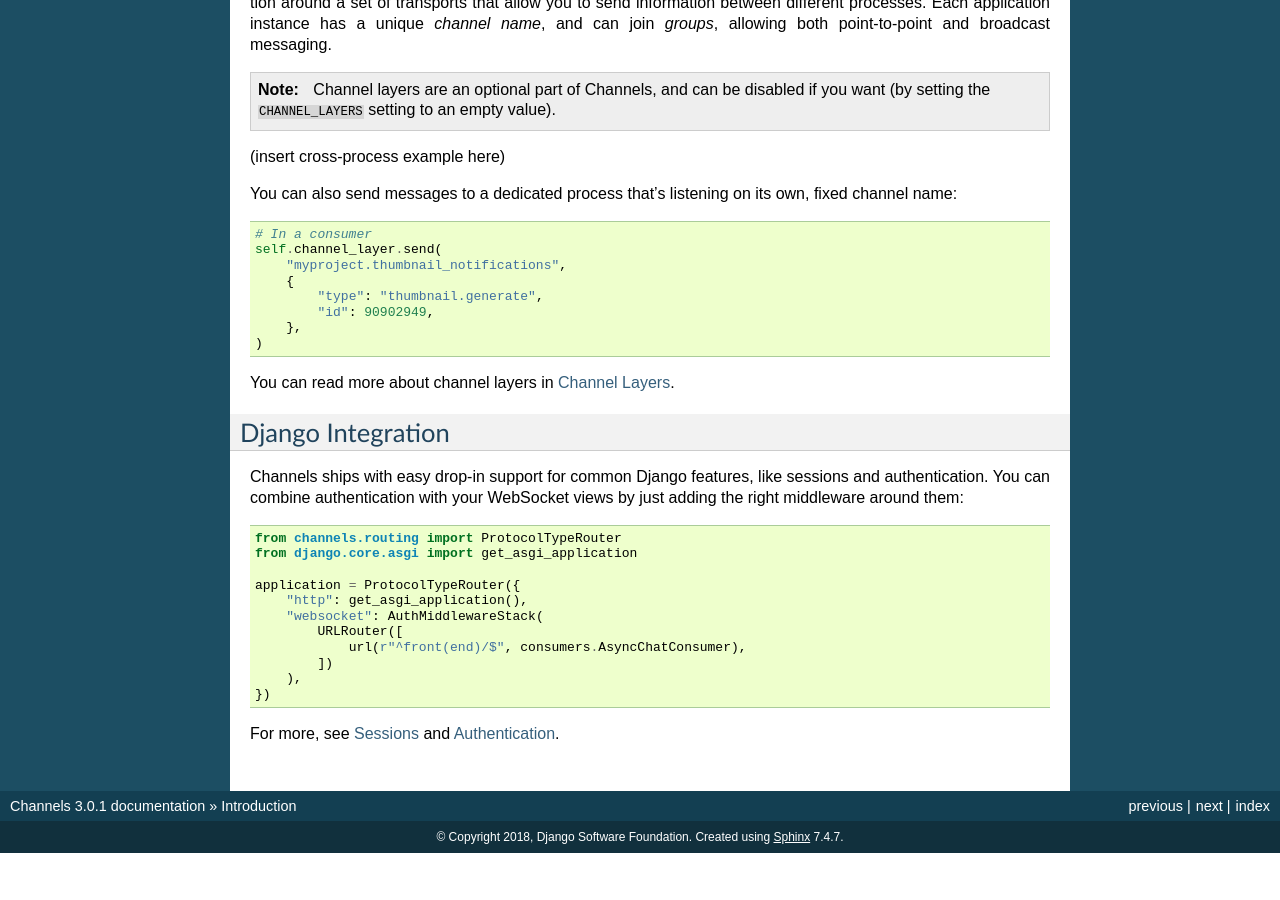
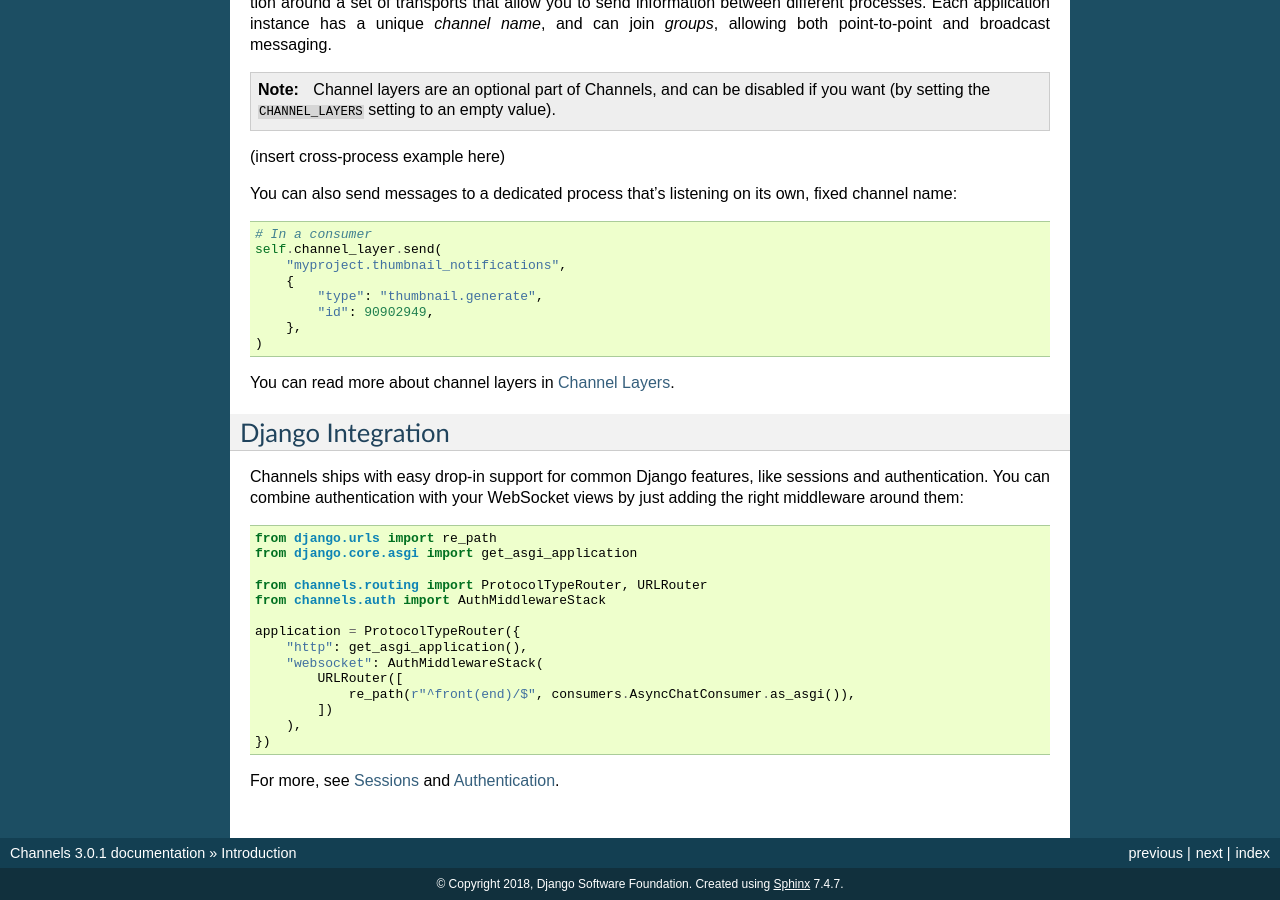
Before and after one commit to phillipchain/DjangoChannels, a Sphinx documentation site: the page built from docs/introduction.rst, in a window 1280 px wide and 900 px high, scrolled down 3900 px. Built offline with Sphinx 7.4.7, drawn with Linux system fonts in a browser that asks for light colours; the version number is read from the project's files by our own code; before the commit the page ends 4753 px from its top, so only the background shows below that; some of the changed text lies outside the part shown.

Commit message:
Added missing as_asgi() calls to docs code examples. (#1562)

```diff
--- a/docs/introduction.rst
+++ b/docs/introduction.rst
@@ -191,8 +191,8 @@
 .. code-block:: python
 
     application = URLRouter([
-        url(r"^chat/admin/$", AdminChatConsumer),
-        url(r"^chat/$", PublicChatConsumer),
+        url(r"^chat/admin/$", AdminChatConsumer.as_asgi()),
+        url(r"^chat/$", PublicChatConsumer.as_asgi(),
     ])
 
 Channels is not just built around the world of HTTP and WebSockets - it also
@@ -221,11 +221,11 @@
     application = ProtocolTypeRouter({
 
         "websocket": URLRouter([
-            url(r"^chat/admin/$", AdminChatConsumer),
-            url(r"^chat/$", PublicChatConsumer),
+            url(r"^chat/admin/$", AdminChatConsumer.as_asgi()),
+            url(r"^chat/$", PublicChatConsumer.as_asgi()),
         ]),
 
-        "telegram": ChattyBotConsumer,
+        "telegram": ChattyBotConsumer.as_asgi(),
     })
 
 The goal of Channels is to let you build out your Django projects to work
@@ -291,14 +291,17 @@
 
 .. code-block:: python
 
-    from channels.routing import ProtocolTypeRouter
+    from django.urls import re_path
     from django.core.asgi import get_asgi_application
+
+    from channels.routing import ProtocolTypeRouter, URLRouter
+    from channels.auth import AuthMiddlewareStack
 
     application = ProtocolTypeRouter({
         "http": get_asgi_application(),
         "websocket": AuthMiddlewareStack(
             URLRouter([
-                url(r"^front(end)/$", consumers.AsyncChatConsumer),
+                re_path(r"^front(end)/$", consumers.AsyncChatConsumer.as_asgi()),
             ])
         ),
     })
```
